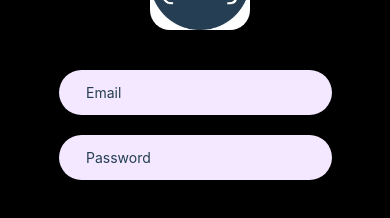
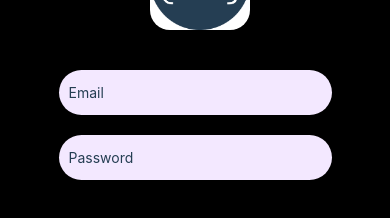
Before and after one commit to Bilal-01/tablextract, a React Native app: screen /Login in a window 390 px wide. Shown: the part 311-529 px from the top of the page. Built offline with nearby package versions, Linux system fonts and the light colour scheme.

Commit message:
input fild alignment bug fixed

```diff
--- a/src/pages/login.js
+++ b/src/pages/login.js
@@ -109,7 +109,8 @@ const styles = StyleSheet.create({
     width: "70%",
     height: 45,
     marginBottom: 20,
-    alignItems: "center",
+    // alignItems: "start",
+    // padding: '20px',
   },
   TextInput: {
     height: 50,
--- a/src/pages/signup.js
+++ b/src/pages/signup.js
@@ -142,7 +142,8 @@ const styles = StyleSheet.create({
     width: "70%",
     height: 50,
     marginBottom: 20,
-    alignItems: "center",
+    // alignItems: "start",
+    // paddingLeft: '20px',
   },
   TextInput: {
     height: 50,
```
